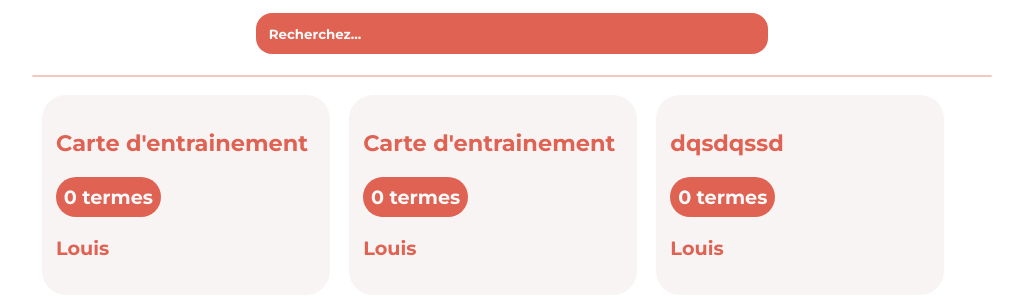
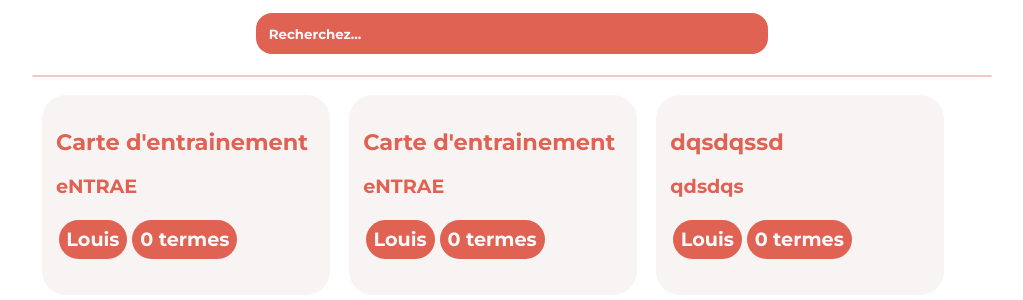
Before and after one commit to LouisHuang13/FlashCard, a PHP site: page /flashcards.php in a window 1280 px wide. Shown: the part 80-380 px from the top of the page, without its empty margins (128-1151 px from the left). Run offline with PHP 8.4, Linux system fonts and the light colour scheme; data comes from the database, SQL or seed files in the repository; data that the repository does not hold is empty.

Commit message:
scoring strat

```diff
--- a/actions/createDeckAction.php
+++ b/actions/createDeckAction.php
@@ -6,7 +6,7 @@ if(isset($_POST['submitDeck'])){
 
         //Check si le deck existe
         $checkIfDeckExists = $bdd->prepare('SELECT * FROM unicard_decks WHERE name = ? AND description = ?');
-        $checkIfDeckExists->execute(array($deck_title, $deck_desc));
+        $checkIfDeckExists->execute(array($deck_title, $deck_description));
 
         $deckInfos = $checkIfDeckExists->fetch();
 
--- a/actions/createFlashCardAction.php
+++ b/actions/createFlashCardAction.php
@@ -11,7 +11,7 @@ if(isset($_POST['submitCards'])){
 
                 if($checkIfCardExists->rowCount() > 0){
                         $updateCard = $bdd->prepare('UPDATE unicard_cards SET side1 = ?, side2 = ? WHERE id = ?');
-                        $updateCard->execute(array($_POST[$cardTitle], $_POST[$cardDesc], $_POST['cardId']));
+                        $updateCard->execute(array($_POST[$cardTitle], $_POST[$cardDesc], $_POST['cardId'].$i));
                 }else{
                         $insertCard = $bdd->prepare('INSERT INTO unicard_cards(id_deck, side1, side2) VALUES(?, ?, ?)');
                         $insertCard->execute(array($deckId, $_POST[$cardTitle], $_POST[$cardDesc]));
--- a/createFlashCard.php
+++ b/createFlashCard.php
@@ -41,6 +41,7 @@
 
                         while($deck = $getAllDecks->fetch()){
                     ?>
+                        <option value="">-</option>
                         <option value="<?=$deck['id'];?>"><?=$deck['name'];?></option>
                     <?php
                     }
--- a/flashcards.php
+++ b/flashcards.php
@@ -33,8 +33,11 @@
                             $cardCount = count($getCardCount->fetchAll());
                         ?>
                         <h3><?=$decksStart['name']?></h3>
-                        <p><?= $cardCount?> termes</p>
-                        <p><?=$decksStart['author']?></p>
+                        <p><?=$decksStart['description']?></p>
+                        <div>
+                            <p><?=$decksStart['author']?></p>
+                            <p><?= $cardCount?> termes</p>
+                        </div>
                     </div>
                 </a>
             <?php
--- a/scripts/script.js
+++ b/scripts/script.js
@@ -7,6 +7,8 @@ let progression = 0;
 
 let enCours = 0;
 let acquis = 0;
+
+let indexEnCours = [];
 
 function openLoginMenu(parameter){
     if(parameter){
@@ -90,6 +92,8 @@ document.addEventListener("keydown", function(event) {
         }else if (event.key === "ArrowLeft") {
             document.getElementsByClassName('card')[cardCounter].style.transform = 'translateX(-150%)';
             document.getElementById('progressBar').style.transform += 'translateX('+ 100/cardTotal +'%)';
+            indexEnCours.push(cardCounter);
+            console.log(indexEnCours);
             cardCounter --; enCours++;
             document.getElementsByClassName('countersContainer')[0].innerHTML = enCours+'/'+cardTotal;
 
@@ -97,5 +101,7 @@ document.addEventListener("keydown", function(event) {
             document.getElementsByClassName('countersContainer')[1].innerHTML = progression+'/'+cardTotal;
         }
 
+    }else {
+
     }
 });
--- a/styles/style.css
+++ b/styles/style.css
@@ -423,8 +423,14 @@ input[type="search"]::placeholder{
     display: flex; justify-content: center; align-items: center;
 }
 
-.deckCard > p:first-of-type {
-    padding: 3%;
+.deckCard > div {
+    width: 100%;
+
+    display: flex;
+}
+
+.deckCard > div > p:first-of-type, .deckCard > div > p:last-of-type {
+    padding: 3%; margin: 1%;
 
     background-color: #DF6252; color: #fafafa;
     border-radius: 5dvh;
```
